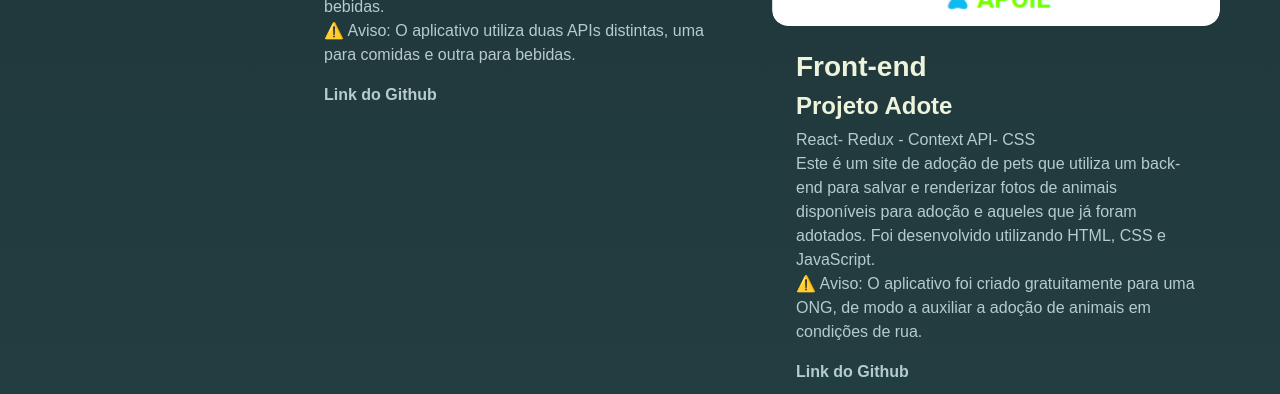
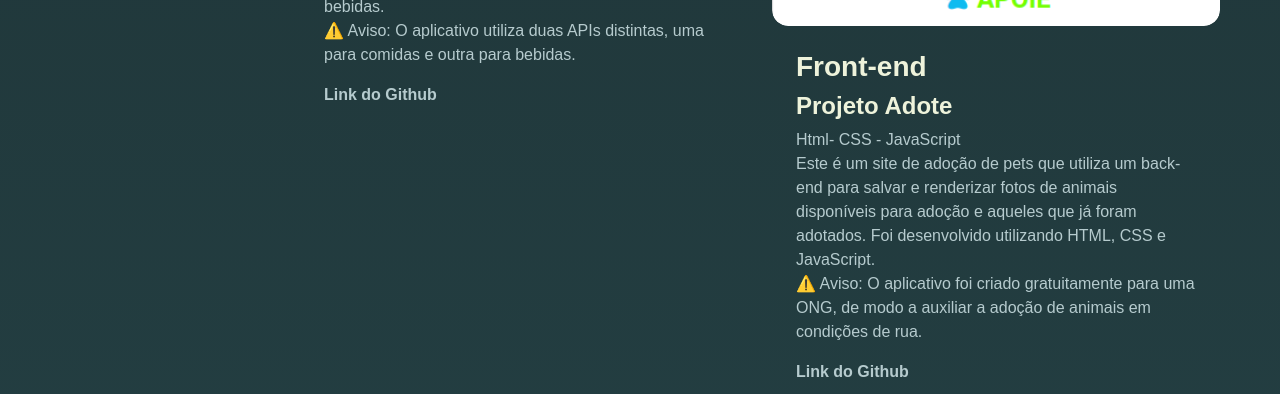
Before and after one commit to matheusPrado007/matheusPrado007.github.io, a website: page index.html in a window 1280 px wide. Shown: the part 3980-4374 px from the top of the page. Drawn offline with Linux system fonts and the light colour scheme; some packages are replaced by stand-ins of ours; a script that the page names is missing; a web font is replaced by a local one.

Commit message:
fix: ajusta stacks projeto adote

```diff
--- a/index.html
+++ b/index.html
@@ -286,7 +286,7 @@
                             <h3>Front-end</h3>
                             <h4>Projeto Adote</h4>
                             <p>
-                                React- Redux - Context API- CSS
+                                Html- CSS - JavaScript
                                 <br />
                                 Este é um site de adoção de pets que utiliza um back-end para salvar e renderizar
                                 fotos de animais disponíveis p﻿ara adoção e aqueles que já foram adotados.
```
